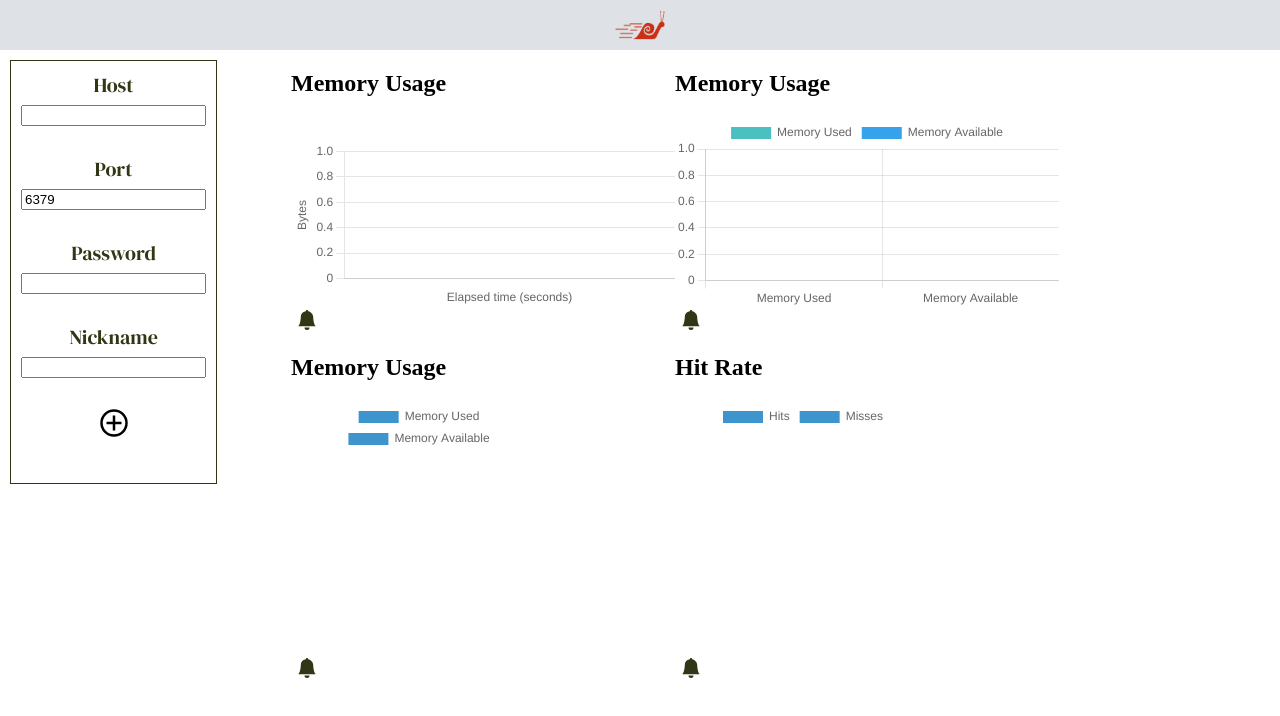
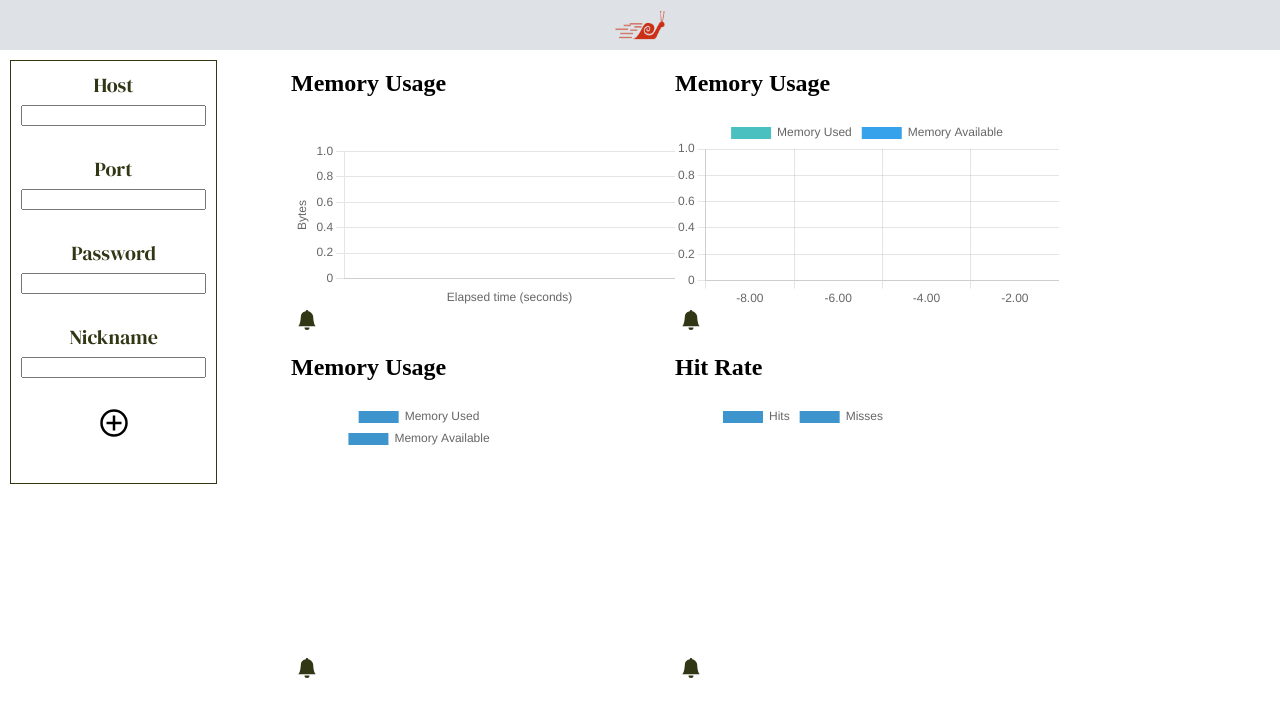
Before and after one commit to oslabs-beta/Redline, a Next.js app: page / in a window 1280 px wide. Shown: the top 716 px of the page. Built offline with nearby package versions, Linux system fonts and the light colour scheme.

Commit message:
debug sidebar

```diff
--- a/src/components/BarChart.tsx
+++ b/src/components/BarChart.tsx
@@ -28,7 +28,7 @@ export default function BarChart({ barData, name, labels }: barProps) {
   };
   const x_axis = ['-8.00', '-6.00', '-4.00', '-2.00'];
   const data = {
-    labels,
+    labels: x_axis,
     datasets: [
       {
         label: labels[0],
--- a/src/components/Main.tsx
+++ b/src/components/Main.tsx
@@ -9,14 +9,14 @@ import ResponseCache from 'next/dist/server/response-cache';
 
 export default function Main() {
   // Declare state that we pass down to sidebar. Sidebar is where the user is entering the endpoints and where the declared state will be updated.
-  const [endpoint, setEndpoint] = useState<Endpoint>();
+  const [metricEndpoint, setMetricEndpoint] = useState<Endpoint>();
   const [metrics, setMetrics] = useState<MetricCollection[]>([]); //store array of metric object instances (that updates every X sec)
   const [delay, setDelay] = useState(2000); // default interval is 2000ms
 
   const savedCallback = useRef(retrieveData); // use retrieveData fn thru useRef so it has access to updated metrics
   savedCallback.current = retrieveData;
 
-  // function intervalAction() {
+  // function intervalAction() {}
   //   const getData = async () => {
   //     try {
   //       const response = await axios.post(
@@ -36,13 +36,13 @@ export default function Main() {
   // useInterval(retrieveData, delay)
 
   useEffect(() => { // setup data fetching interval
-    if(endpoint) { // if endpoint is not set, then do not set fetch interval
+    if(metricEndpoint) { // if endpoint is not set, then do not set fetch interval
       let id = setInterval(() => {
         savedCallback.current();
       }, delay);
       return () => clearInterval(id);
     }
-  }, [endpoint, delay]); // when endpoint changes, clear previous interval and start new one
+  }, [metricEndpoint, delay]); // when endpoint changes, clear previous interval and start new one
 
   async function retrieveData() {
     try {
@@ -69,30 +69,30 @@ export default function Main() {
     return () => { disconnectEndpoint() } // disconnect from endpoint when endpoint is changed
 
     async function connectEndpoint() {
-      if (endpoint) { // only attempt to connect if endpoint is set
+      if (metricEndpoint) { // only attempt to connect if endpoint is set
         const response = await axios({
           url: '/api/connect',
           method: 'POST',
-          data: endpoint // uses current endpoint as body sent in request
+          data: metricEndpoint // uses current endpoint as body sent in request
         })
         if(response.status === 200) { // if successful disconnect, reset metrics array for new endpoint
-          console.log('Connected to Redis endpoint:', endpoint.nickname)
+          console.log('Connected to Redis endpoint:', metricEndpoint.nickname)
         }
         // console.log('connect', response);
       }
     }
     async function disconnectEndpoint() {
-      if (endpoint) { // only attempt to disconnect if endpoint is set
+      if (metricEndpoint) { // only attempt to disconnect if endpoint is set
         const response = await axios.get('/api/disconnect')
         if(response.status === 200) { // if successful disconnect, reset metrics array for new endpoint
           setMetrics([]);
-          console.log('Disconnected from:', endpoint.nickname)
+          console.log('Disconnected from:', metricEndpoint.nickname)
         } else {
           console.log(response.status);
         }
       }
     }
-  }, [endpoint])
+  }, [metricEndpoint])
 
   return (
     <div>
@@ -100,7 +100,7 @@ export default function Main() {
       <button onClick={ () => setEndpoint({'host': 'redis-12203.c289.us-west-1-2.ec2.cloud.redislabs.com', 'port': 12203, 'password': 'GzxNr6qE7kXSHH2boTMycxZQXo9wicSE', 'nickname': 'NA-free-db'}) }>CONNECT TO NA-free-db</button> */}
       <NavBar />
       <div style={{ display: 'flex' }}>
-        <Sidebar setEndpoint={setEndpoint}/>
+        <Sidebar setMetricEndpoint={setMetricEndpoint}/>
         <MetricContainer metrics={metrics} />
       </div>
     </div>
--- a/src/components/Sidebar.tsx
+++ b/src/components/Sidebar.tsx
@@ -3,17 +3,14 @@ import { BsTrash } from 'react-icons/bs';
 import { GrAddCircle } from 'react-icons/gr';
 import { Endpoint } from '../../types/types';
 
-// declare the type of the props (setter function)
+interface SidebarProps {
+  setMetricEndpoint: React.Dispatch<React.SetStateAction<Endpoint | undefined>>;
+}
 
-// prop drill the setter function from Main.tsx to props
-
-interface SidebarProps {
-  setEndpoint: React.Dispatch<React.SetStateAction<Endpoint | undefined>>;
-}
-export default function Sidebar({ setEndpoint }: SidebarProps) {
+export default function Sidebar({ setMetricEndpoint }: SidebarProps) {
   // store the most recently added host, port, password and nickname in state as well as all the endpoints
   const [host, setHost] = useState('');
-  const [port, setPort] = useState(6379);
+  const [port, setPort] = useState<number>();
   const [password, setPassword] = useState('');
   const [nickname, setNickname] = useState('');
   const [endpoints, setEndpoints] = useState<Endpoint[]>([]);
@@ -37,16 +34,15 @@ export default function Sidebar({ setEndpoint }: SidebarProps) {
     // if it doesn't exist, run the code below to add the new endpoint
     const newEndpoint: Endpoint = {
       host: host,
-      port: port,
+      port: port ?? 6739,
       password: password,
       nickname: nickname,
     };
 
     const previousEndpoints = endpoints;
-    previousEndpoints.push(newEndpoint);
-    setEndpoints(previousEndpoints);
+    setEndpoints([...previousEndpoints, newEndpoint]);
 
-    localStorage.setItem('allEndpoints', JSON.stringify(endpoints));
+    localStorage.setItem('allEndpoints', JSON.stringify([...previousEndpoints, newEndpoint]));
     localStorage.setItem(nickname, JSON.stringify(newEndpoint));
   }
 
@@ -65,9 +61,8 @@ export default function Sidebar({ setEndpoint }: SidebarProps) {
     // fire the setter function prop drilled from Main.tsx to set the Main.tsx state for the CurrentEndpoint and set to the clicked endpoint
     endpoints.forEach((object) => {
       if (object['nickname'] === endpoint) {
-        setEndpoint(object);
-        console.log(object);
         localStorage.setItem('currentEndpoint', JSON.stringify(object));
+        setMetricEndpoint(object);
       }
     });
   }
@@ -103,7 +98,6 @@ export default function Sidebar({ setEndpoint }: SidebarProps) {
             <input
               type='text'
               name='host'
-              value={host}
               onChange={(event) => {
                 setHost(event.target.value);
               }}
@@ -117,7 +111,6 @@ export default function Sidebar({ setEndpoint }: SidebarProps) {
             <input
               type='text'
               name='port'
-              value={port}
               onChange={(event) => {
                 setPort(+event.target.value);
               }}
@@ -131,7 +124,6 @@ export default function Sidebar({ setEndpoint }: SidebarProps) {
             <input
               type='password'
               name='password'
-              value={password}
               onChange={(event) => {
                 setPassword(event.target.value);
               }}
@@ -145,7 +137,6 @@ export default function Sidebar({ setEndpoint }: SidebarProps) {
             <input
               type='text'
               name='nickname'
-              value={nickname}
               onChange={(event) => {
                 setNickname(event.target.value);
               }}
```
